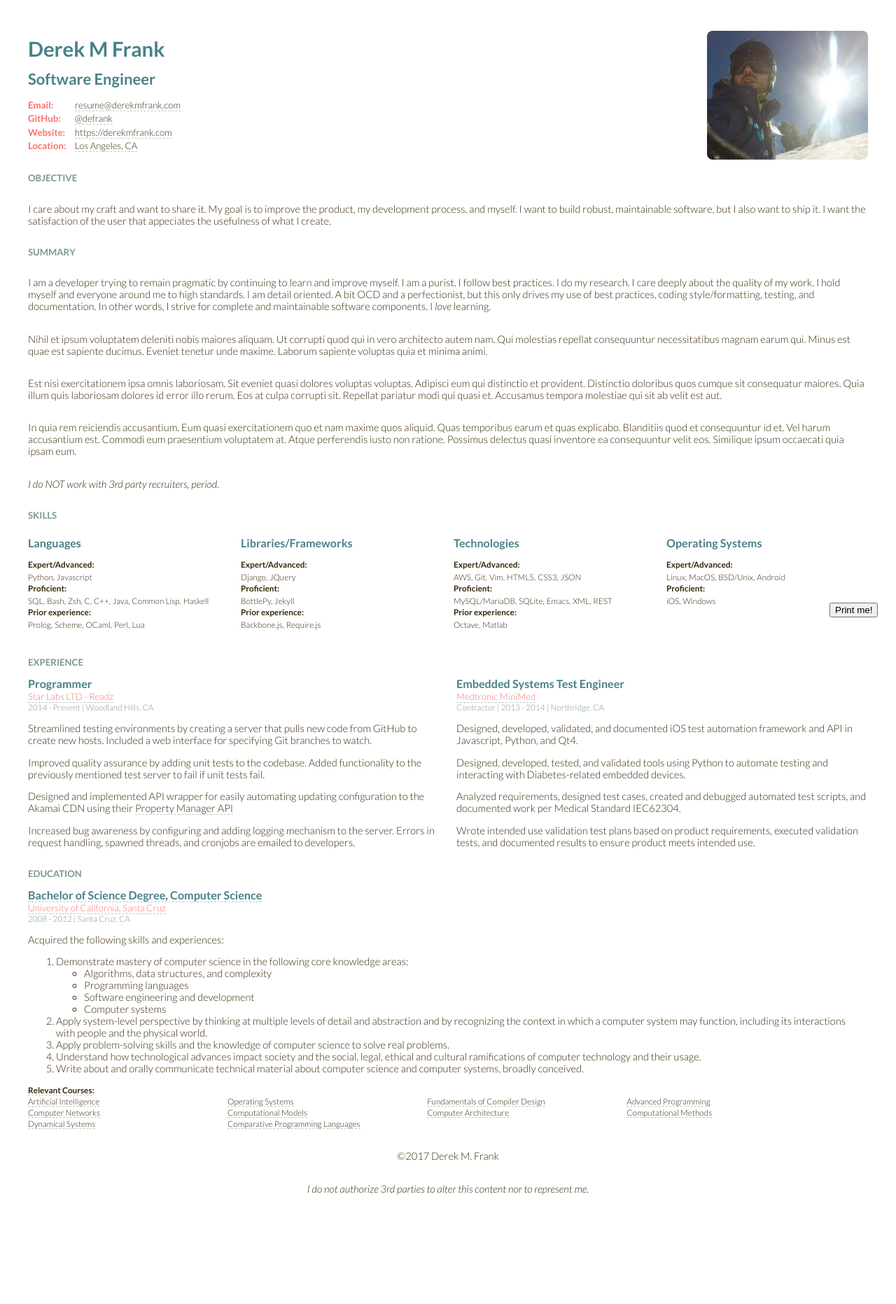
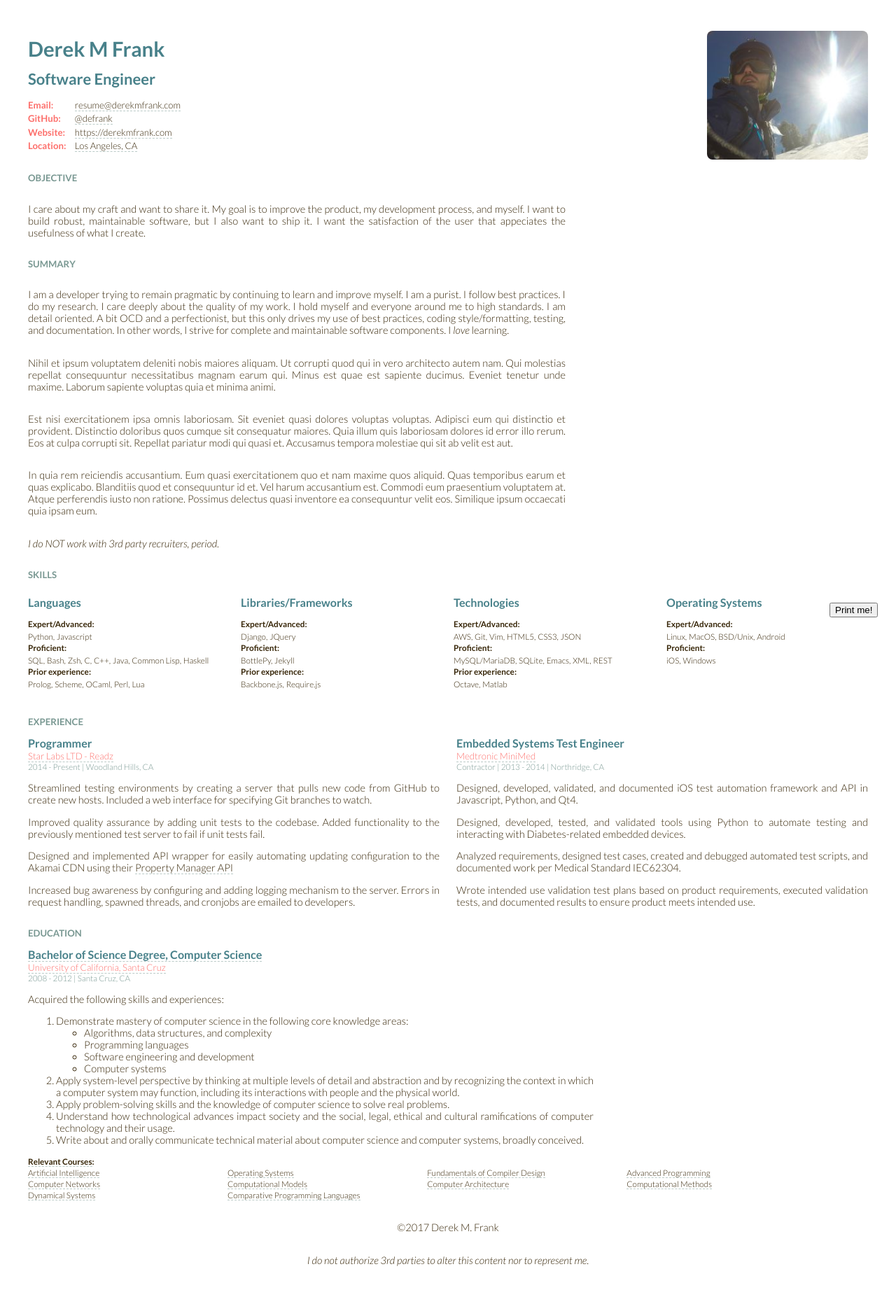
Before and after one commit to defrank/defrank.github.io, a Jekyll site: the page built from resume.html, in a window 1280 px wide. Shown: the whole page at 70% size. Built offline with Jekyll 4.4.1, drawn with Linux system fonts in a browser that asks for light colours; before the commit the page ends 1761 px from its top, so only the background shows below that.

Commit message:
fix(resume): Limit paragraph width on large screens
WIP: #4

```diff
--- a/resume.html
+++ b/resume.html
@@ -226,6 +226,12 @@ layout: blank
     .organization + .metadata {
         font-size: 0.8rem;
         color: #799892;
+    }
+
+    p,
+    li {
+        max-width: 768px;
+        text-align: justify;
     }
 
     a {
```
